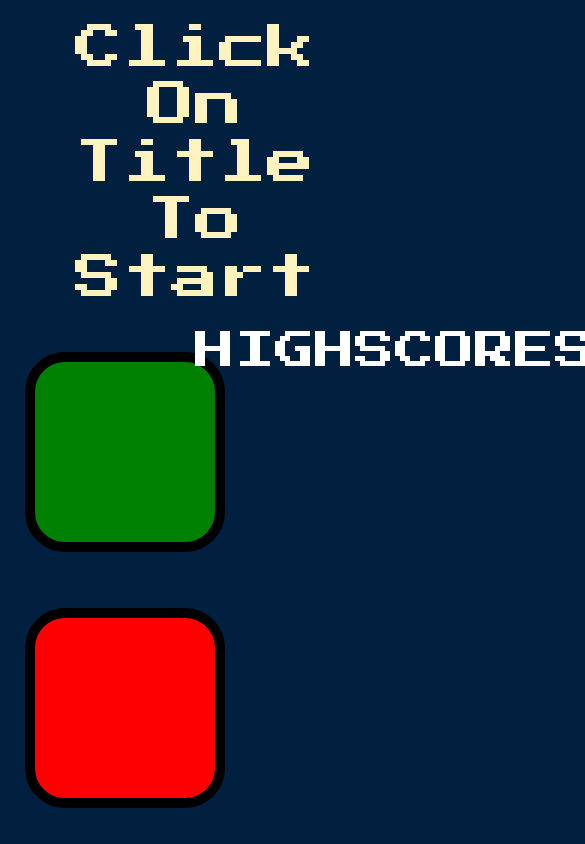
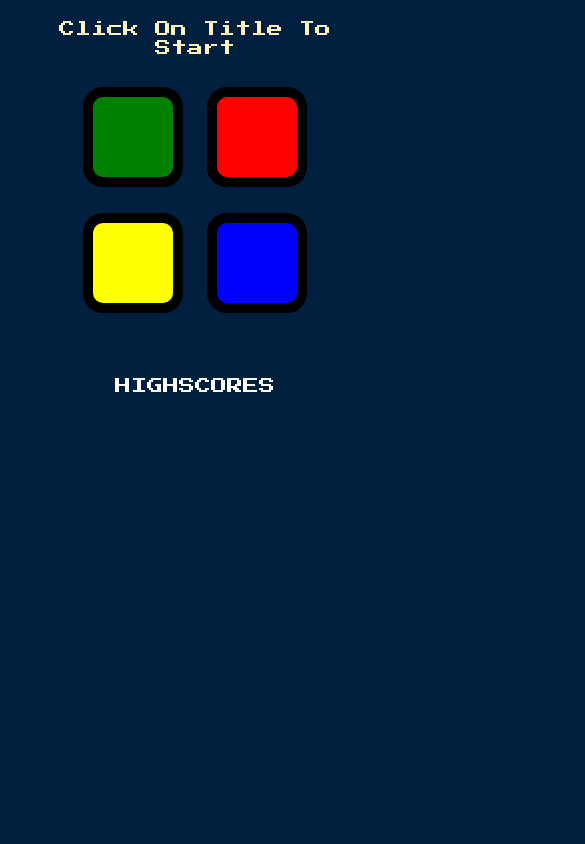
Before and after one commit to VictorRiberaCuatrecasas/Javascript_simon_game, a plain HTML site: page index.html in a window 390 px wide. Shown: the top 844 px of the page, 585 px wide, since content can reach past the window. Drawn offline with nearby package versions, Linux system fonts and the light colour scheme; no server answers.

Commit message:
responsive 600px

```diff
--- a/index.html
+++ b/index.html
@@ -120,7 +120,7 @@
       };
       firebase.initializeApp(firebaseConfig);
     </script>
-    BOOTSTRAP
+    <!-- BOOTSTRAP -->
     <script
       src="https://code.jquery.com/jquery-3.3.1.slim.min.js"
       integrity="sha384-q8i/X+965DzO0rT7abK41JStQIAqVgRVzpbzo5smXKp4YfRvH+8abtTE1Pi6jizo"
--- a/styles.css
+++ b/styles.css
@@ -75,3 +75,44 @@ td {
   box-shadow: 0 0 20px white;
   background-color: grey;
 }
+
+@media (max-width: 600px) {
+  .mainFlex {
+    display: block;
+  }
+
+  .flex1 {
+    width: 100%;
+  }
+  .flex2 {
+    width: 100%;
+    padding-bottom: 10px;
+  }
+  .btnsimon {
+    margin: 10px;
+    display: inline-block;
+    height: 100px;
+    width: 100px;
+    border: 10px solid black !important;
+    border-radius: 20% !important;
+  }
+  #level-title {
+    font-family: "Press Start 2P", cursive;
+    font-size: 1rem;
+    margin: 5%;
+    color: #fef2bf;
+  }
+  .top10 {
+    margin-top: 3em;
+    color: white;
+    font-family: "Press Start 2P", cursive;
+    font-size: 1rem;
+  }
+  #table1 {
+    padding-top: 25px;
+    margin: auto;
+    color: white;
+    font-family: "Press Start 2P", cursive;
+    font-size: 0.5rem;
+  }
+}
```
